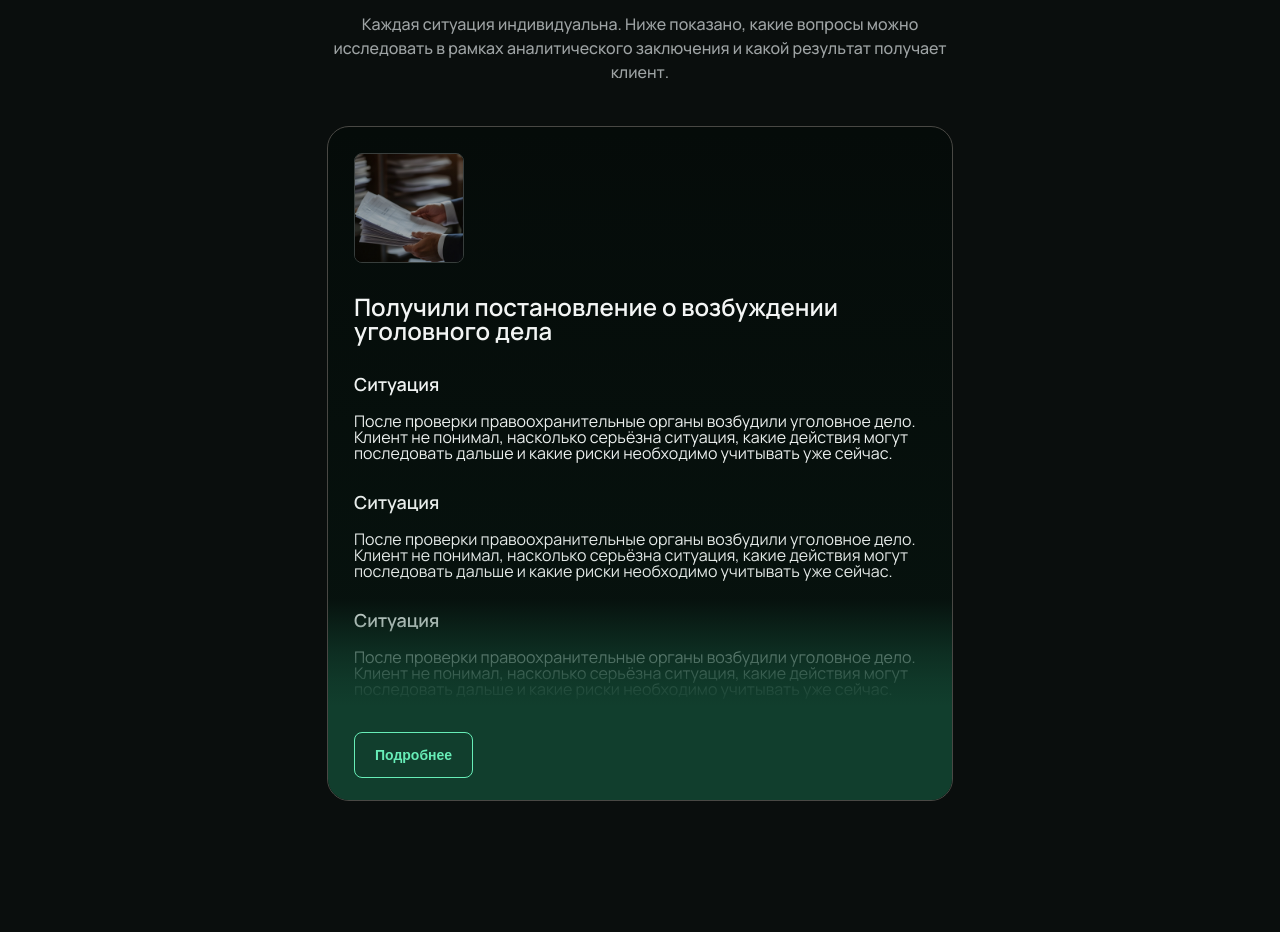
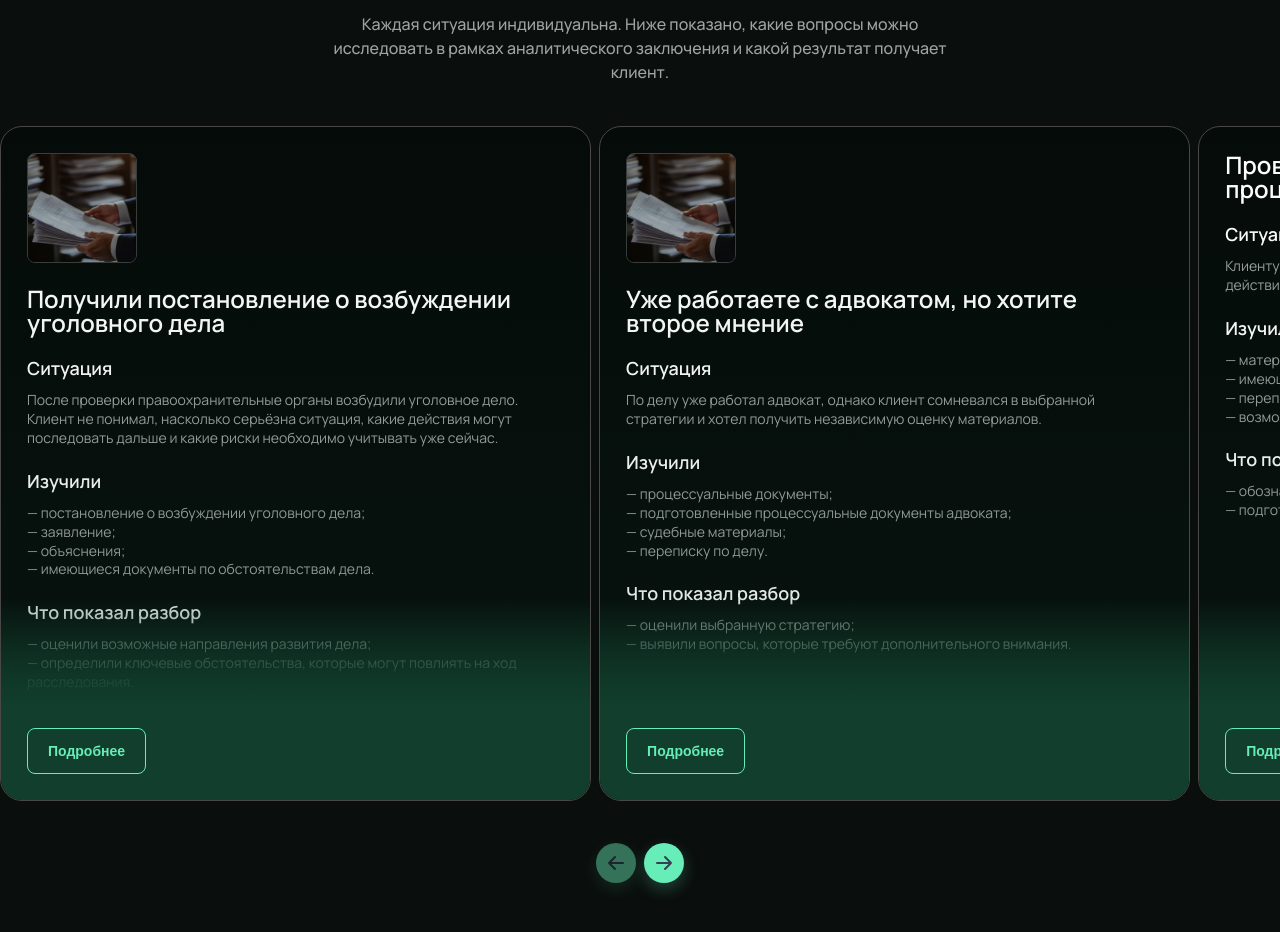
Before and after one commit to Maria1564/mobile_advocat, a plain HTML site: page index.html in a window 1280 px wide. Shown: the part 5900-6832 px from the top of the page. Before the commit the page ends 6773 px from the top, so only its background shows below. Drawn offline with nearby package versions, Linux system fonts and the light colour scheme.

Commit message:
section results

```diff
--- a/index.html
+++ b/index.html
@@ -5,6 +5,10 @@
     <meta name="viewport" content="width=device-width, initial-scale=1.0" />
     <title>Мобильный адвокат</title>
     <link rel="stylesheet" href="./styles/reset.css" />
+    <link
+      rel="stylesheet"
+      href="https://cdn.jsdelivr.net/npm/swiper@11/swiper-bundle.min.css"
+    />
     <link rel="stylesheet" href="./styles/style.css" />
     <link rel="preconnect" href="https://fonts.googleapis.com" />
     <link rel="preconnect" href="https://fonts.gstatic.com" crossorigin />
@@ -500,8 +504,9 @@
           получает клиент.
         </p>
 
-        <div class="slider">
-          <div class="results__slide">
+        <div class="slider results__slider swiper">
+          <div class="swiper-wrapper">
+            <article class="results__slide swiper-slide">
               <div class="results__slide-img">
                 <img src="./img/slide-img.png" alt="" />
               </div>
@@ -517,38 +522,102 @@
                 </p>
               </div>
               <div class="results__paragraph">
-              <h4>Ситуация</h4>
+                <h4>Изучили</h4>
                 <p>
-                После проверки правоохранительные органы возбудили уголовное
-                дело. Клиент не понимал, насколько серьёзна ситуация, какие
-                действия могут последовать дальше и какие риски необходимо
-                учитывать уже сейчас.
+                  — постановление о возбуждении уголовного дела;<br />
+                  — заявление;<br />
+                  — объяснения;<br />
+                  — имеющиеся документы по обстоятельствам дела.
                 </p>
               </div>
               <div class="results__paragraph">
+                <h4>Что показал разбор</h4>
+                <p>
+                  — оценили возможные направления развития дела;<br />
+                  — определили ключевые обстоятельства, которые могут повлиять
+                  на ход расследования.
+                </p>
+              </div>
+              <button class="results__slide-btn">Подробнее</button>
+            </article>
+
+            <article class="results__slide swiper-slide">
+              <div class="results__slide-img">
+                <img src="./img/slide-img.png" alt="" />
+              </div>
+              <h3>Уже работаете с адвокатом, но хотите второе мнение</h3>
+
+              <div class="results__paragraph">
                 <h4>Ситуация</h4>
                 <p>
-                После проверки правоохранительные органы возбудили уголовное
-                дело. Клиент не понимал, насколько серьёзна ситуация, какие
-                действия могут последовать дальше и какие риски необходимо
-                учитывать уже сейчас.
+                  По делу уже работал адвокат, однако клиент сомневался в
+                  выбранной стратегии и хотел получить независимую оценку
+                  материалов.
                 </p>
               </div>
               <div class="results__paragraph">
-              <h4>Ситуация</h4>
+                <h4>Изучили</h4>
                 <p>
-                После проверки правоохранительные органы возбудили уголовное
-                дело. Клиент не понимал, насколько серьёзна ситуация, какие
-                действия могут последовать дальше и какие риски необходимо
-                учитывать уже сейчас.
+                  — процессуальные документы;<br />
+                  — подготовленные процессуальные документы адвоката;<br />
+                  — судебные материалы;<br />
+                  — переписку по делу.
+                </p>
+              </div>
+              <div class="results__paragraph">
+                <h4>Что показал разбор</h4>
+                <p>
+                  — оценили выбранную стратегию;<br />
+                  — выявили вопросы, которые требуют дополнительного внимания.
                 </p>
               </div>
               <button class="results__slide-btn">Подробнее</button>
+            </article>
+
+            <article class="results__slide swiper-slide">
+              <h3>Проверили риски перед важным процессуальным шагом</h3>
+
+              <div class="results__paragraph">
+                <h4>Ситуация</h4>
+                <p>
+                  Клиенту нужно было понять, какие последствия может повлечь
+                  дальнейшее действие и какие документы стоит подготовить
+                  заранее.
+                </p>
               </div>
+              <div class="results__paragraph">
+                <h4>Изучили</h4>
+                <p>
+                  — материалы обращения;<br />
+                  — имеющиеся доказательства;<br />
+                  — переписку с участниками дела;<br />
+                  — возможные варианты дальнейших действий.
+                </p>
+              </div>
+              <div class="results__paragraph">
+                <h4>Что показал разбор</h4>
+                <p>
+                  — обозначили основные риски;<br />
+                  — подготовили рекомендации по снижению негативных последствий.
+                </p>
+              </div>
+              <button class="results__slide-btn">Подробнее</button>
+            </article>
+          </div>
+        </div>
+
+        <div class="slider-nav">
+          <button class="slider-nav__btn slider-nav__btn--prev" type="button">
+            <img src="./img/arrow-right.svg" alt="arrow">
+          </button>
+          <button class="slider-nav__btn slider-nav__btn--next" type="button">
+            <img src="./img/arrow-right.svg" alt="arrow">
+          </button>
         </div>
       </section>
     </div>
 
+    <script src="https://cdn.jsdelivr.net/npm/swiper@11/swiper-bundle.min.js"></script>
     <script src="./scripts/main.js"></script>
   </body>
 </html>
--- a/scripts/main.js
+++ b/scripts/main.js
@@ -1,6 +1,10 @@
 const nav = document.querySelector(".nav");
 
 function setNavDividers() {
+    if (!nav) {
+        return;
+    }
+
     nav.querySelectorAll(".nav__divider").forEach((divider) => divider.remove());
 
     const links = [...nav.querySelectorAll(".nav__link")];
@@ -22,3 +26,23 @@ function setNavDividers() {
 
 window.addEventListener("load", setNavDividers);
 window.addEventListener("resize", setNavDividers);
+
+if (document.querySelector(".results__slider") && window.Swiper) {
+    new Swiper(".results__slider", {
+        slidesPerView: 1,
+        spaceBetween: 8,
+        speed: 550,
+        navigation: {
+            prevEl: ".slider-nav__btn--prev",
+            nextEl: ".slider-nav__btn--next",
+        },
+        breakpoints: {
+            768: {
+                slidesPerView: 1.45,
+            },
+            1024: {
+                slidesPerView: 2.15,
+            },
+        },
+    });
+}
--- a/styles/style.css
+++ b/styles/style.css
@@ -3,6 +3,7 @@ body {
   width: 100%;
   color: #ffffff;
   font-family: "Manrope", sans-serif;
+  overflow-x: hidden;
 }
 
 *,
@@ -827,6 +828,16 @@ li {
   color: #9ea3a4;
 }
 
+.slider {
+  width: 100%;
+}
+
+.results__slider {
+  width: calc(100vw - max(0px, (100vw - 1376px) / 2));
+  margin-right: calc(-1 * max(0px, (100vw - 1376px) / 2));
+  overflow: hidden;
+}
+
 .results__slide {
   border: 1px solid #494844;
   border-radius: 22px;
@@ -834,9 +845,8 @@ li {
   display: flex;
   flex-direction: column;
   align-items: start;
-  gap: 32px;
-  max-height: 675px;
-  max-width: 626px;
+  gap: 24px;
+  height: 675px;
   overflow: hidden;
   position: relative;
   background: #050b09;
@@ -862,7 +872,14 @@ li {
 .results__paragraph {
   display: flex;
   flex-direction: column;
-  gap: 20px;
+  gap: 14px;
+}
+
+.results__paragraph p {
+  font-size: 14px;
+  line-height: 135%;
+  letter-spacing: -3%;
+  color: #9ea3a4;
 }
 
 .results__slide-img {
@@ -891,9 +908,10 @@ li {
 }
 
 .results__slide-btn {
-  position: relative;
-  z-index: 20;
-  bottom: 115px;
+  position: absolute;
+  left: 26px;
+  bottom: 26px;
+  z-index: 2;
   padding: 15px 20px;
   background-color: transparent;
   border-radius: 8px;
@@ -908,3 +926,48 @@ li {
 .results__slide-btn:hover {
   opacity: 0.7;
 }
+
+.slider-nav {
+  display: flex;
+  justify-content: center;
+  gap: 8px;
+  width: 100%;
+}
+
+.slider-nav__btn {
+  width: 40px;
+  height: 40px;
+  border-radius: 50%;
+  display: flex;
+  align-items: center;
+  justify-content: center;
+  background-color: #67edb7;
+  box-shadow: 0 6px 15.6px 0 #67edb740;
+  color: #0a0e0d;
+  font-size: 22px;
+  line-height: 1;
+  transition:
+    background-color 0.5s,
+    opacity 0.5s;
+}
+
+.slider-nav__btn:hover {
+  background-color: #84d6b5;
+}
+
+.slider-nav__btn.swiper-button-disabled {
+  opacity: 0.45;
+  cursor: default;
+}
+
+.slider-nav__btn--prev,
+.slider-nav__btn--next {
+  display: flex;
+  flex-direction: column;
+  align-items: center;
+  justify-content: center;
+}
+
+.slider-nav__btn--prev > img {
+  transform: rotate(180deg);
+}
```
Lines whose indentation alone changed are shown as unchanged.
